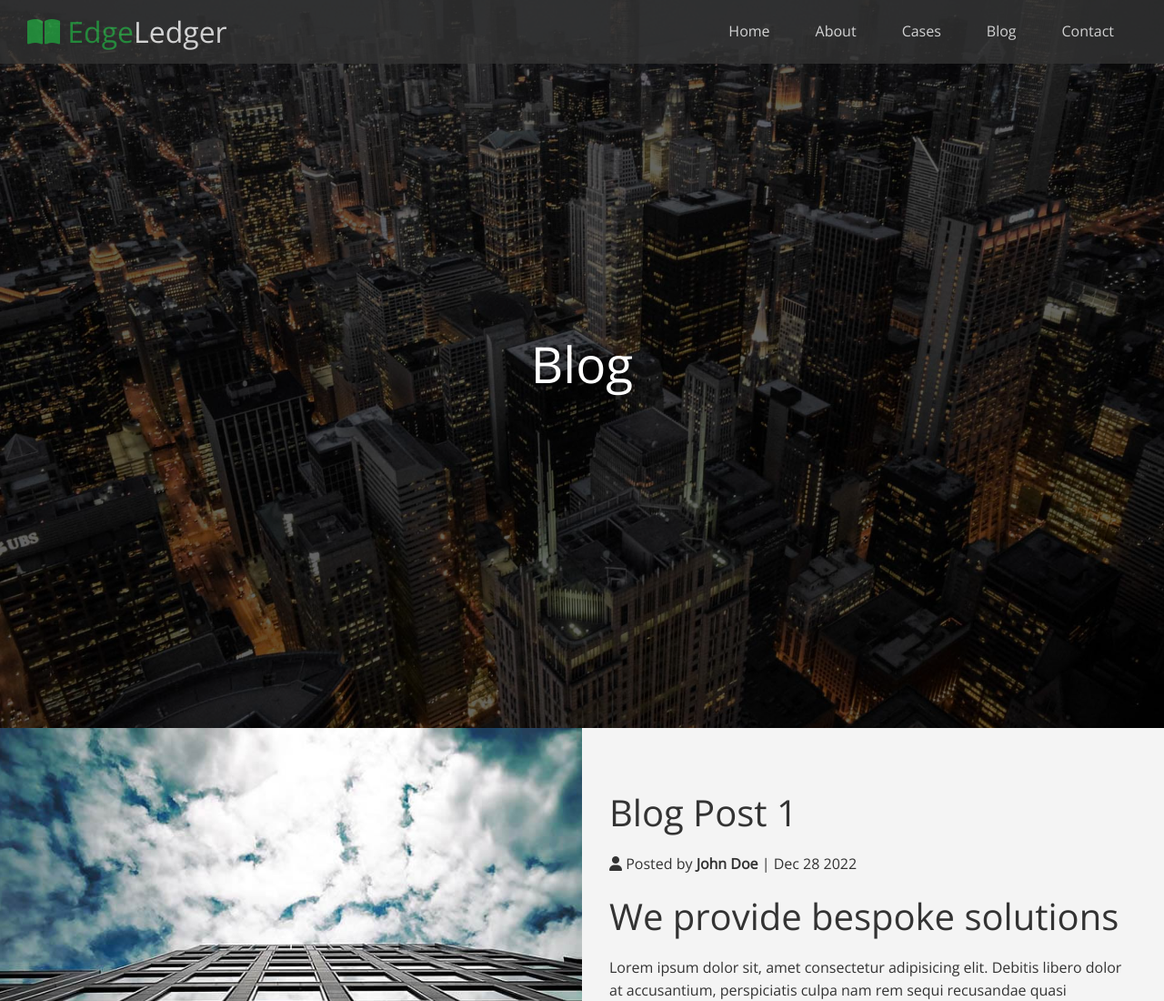
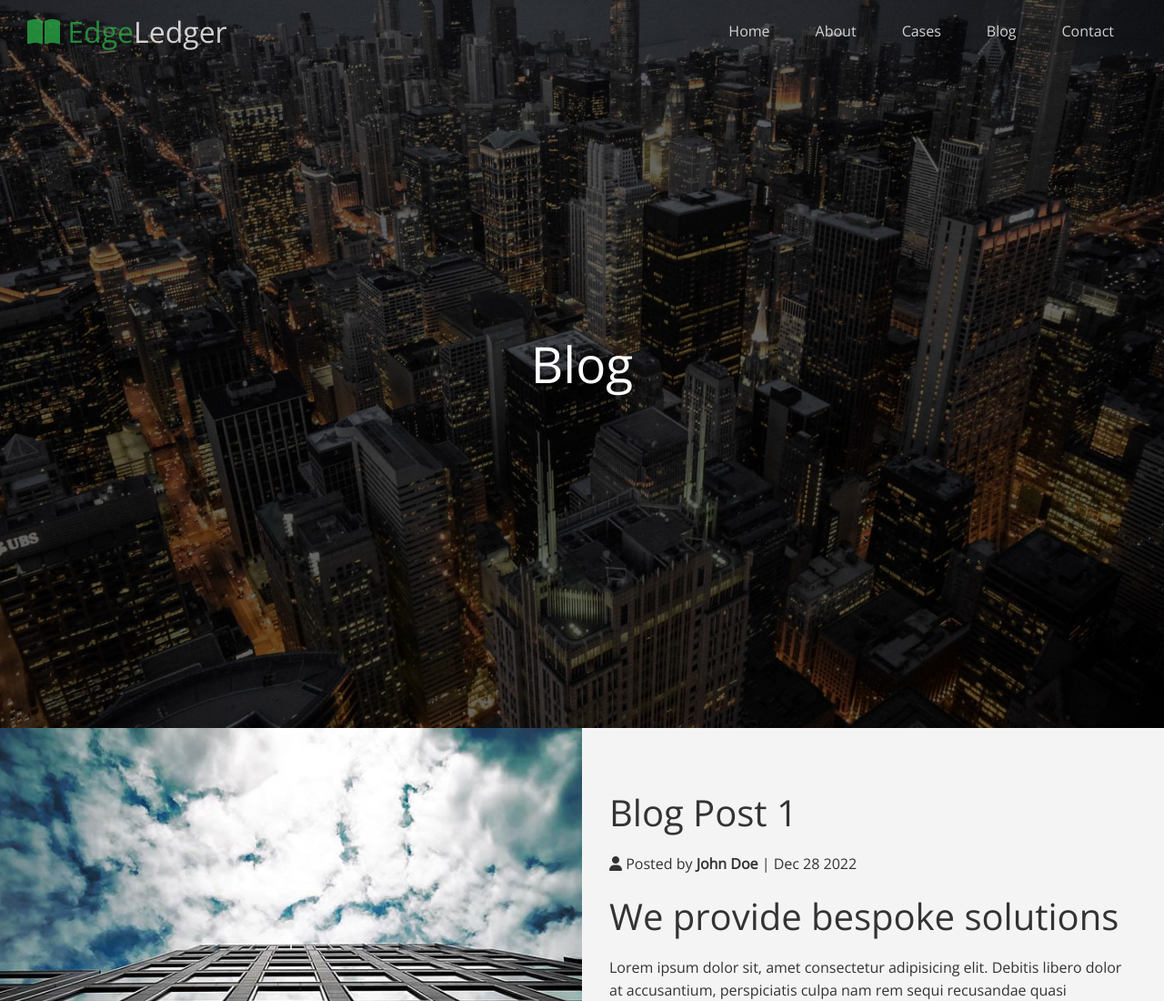
Before and after one commit to jorgeluissoto/finance_website, a plain HTML site: page blog.html in a window 1280 px wide. Shown: the top 1100 px of the page at 91% size. Drawn offline with nearby package versions, Linux system fonts and the light colour scheme.

Commit message:
added the navbar js code as well as using light box on the business cases images

```diff
--- a/blog.html
+++ b/blog.html
@@ -13,7 +13,7 @@
 </head>
 <body id="home">
   <header class="hero blog">
-    <div id="navbar" class="navbar">
+    <div id="navbar" class="navbar top">
       <h1 class="logo">
         <span class="text-primary"><i class="fas fa-book-open"></i> Edge</span>Ledger
       </h1>
@@ -116,5 +116,27 @@
     </div>
     <p>Copyright &copy; 2022 - EdgeLedger</p>
   </footer>
+
+  <script>
+    const navabr =document.getElementById('navbar');
+    let scrolled = false;
+
+    window.onscroll = function(){
+      if(window.pageYOffset > 100){
+        navabr.classList.remove('top');
+        if(!scrolled){
+          navbar.style.transform = 'translateY(-70px)';
+        }
+        setTimeout(function(){
+          navbar.style.transform = 'translateY(0px)';
+          scrolled = true;
+        }, 200)
+      } else {
+          navbar.classList.add('top');
+          scrolled = false;
+      }
+    }
+  </script>
+
 </body>
 </html>
--- a/css/style.css
+++ b/css/style.css
@@ -29,7 +29,7 @@ img{
   widows: 100%;
 }
 /* Navbar */
-#navbar{
+.navbar{
   display: flex;
   align-items: center;
   justify-content: space-between;
@@ -41,6 +41,10 @@ img{
   position: fixed;
   top: 0px;
   padding: 0 30px;
+  transition: 0.5s ease-in;
+}
+.navbar.top{
+  background: transparent;
 }
 #navbar a {
   color: #fff;
```
Also changed, not shown: index.html (+62 -2 lines), post.html (+23 -1 lines), css/lightbox.min.css (added), image_resources/close.png (added), image_resources/loading.gif (added), image_resources/next.png (added), image_resources/prev.png (added), js/lightbox.min.js (added).
